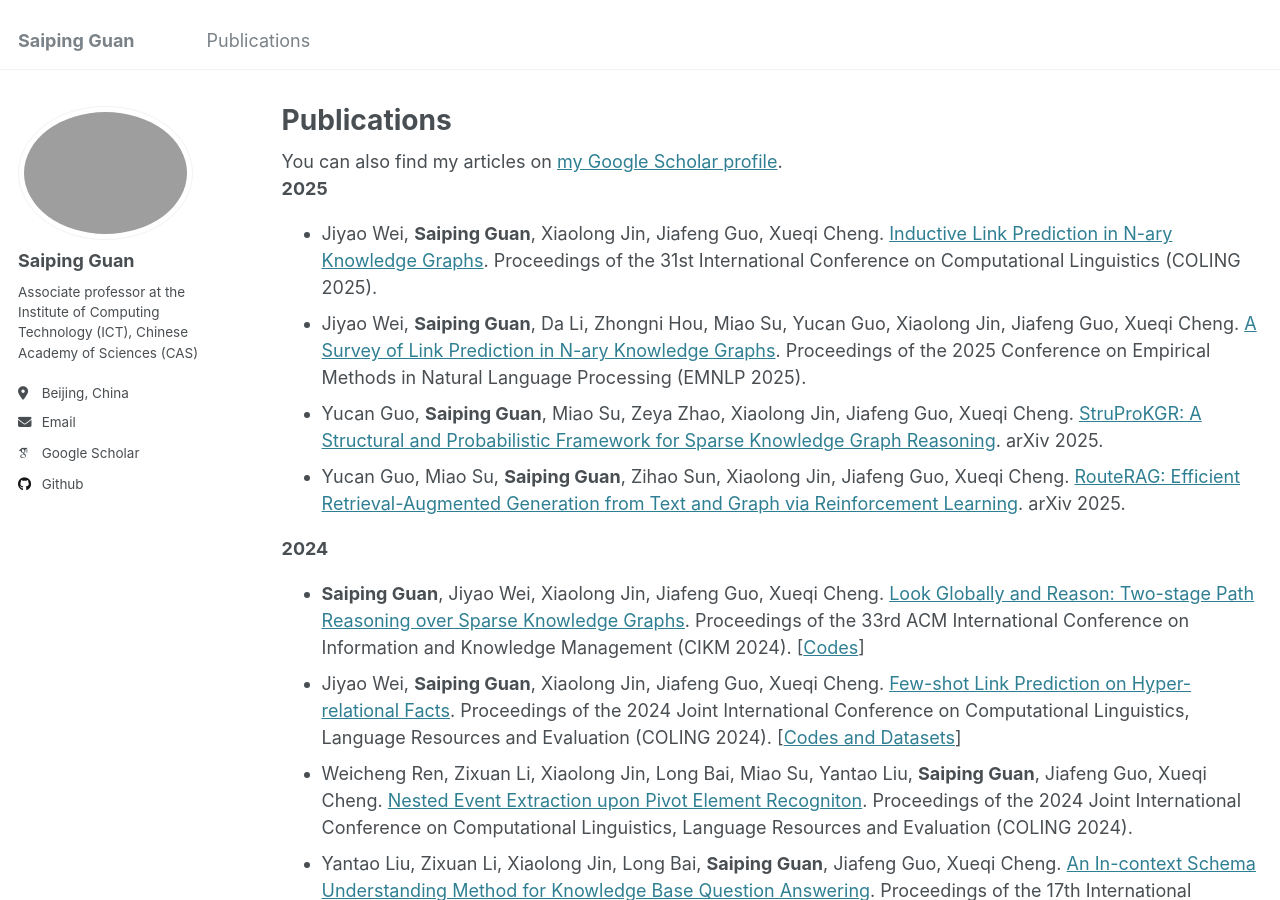
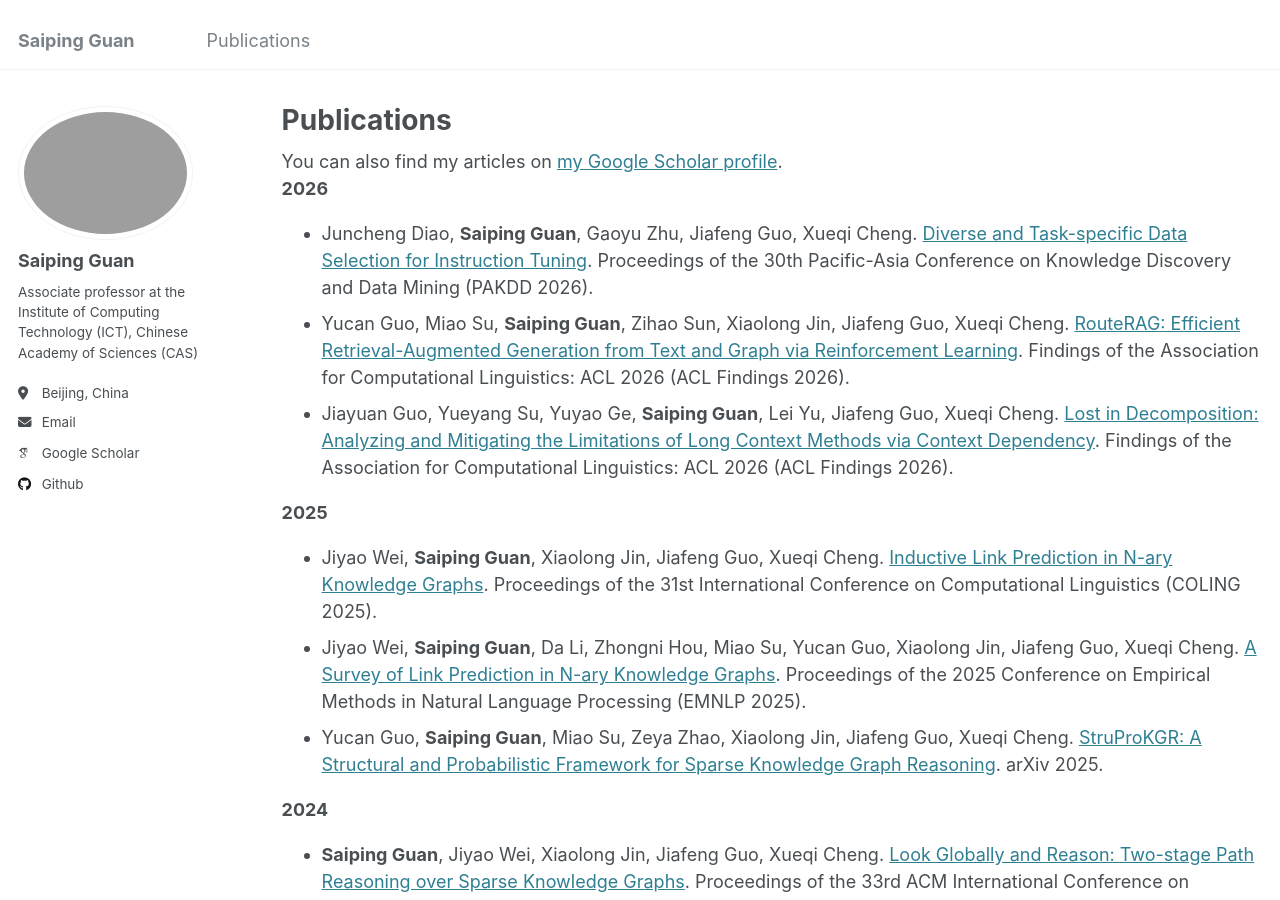
Before and after one commit to gsp2014/gsp2014.github.io, a Jekyll site: the page built from _pages/publications.html, in a window 1280 px wide and 900 px high. Built offline with Jekyll 4.4.1, drawn with Linux system fonts in a browser that asks for light colours; some web fonts are replaced.

Commit message:
Update publications.html

```diff
--- a/_pages/publications.html
+++ b/_pages/publications.html
@@ -8,6 +8,21 @@ author_profile: true
 {% if site.author.googlescholar %}
   <div class="wordwrap">You can also find my articles on <a href="{{site.author.googlescholar}}">my Google Scholar profile</a>.</div>
 {% endif %}
+
+<div class="year_style"><b>2026</b></div>
+<div class="personal_list">
+    <ul>
+        <li>
+          Juncheng Diao, <b>Saiping Guan</b>, Gaoyu Zhu, Jiafeng Guo, Xueqi Cheng. <a target="new" href="https://gsp2014.github.io/publications/">Diverse and Task-specific Data Selection for Instruction Tuning</a>. Proceedings of the 30th Pacific-Asia Conference on Knowledge Discovery and Data Mining (PAKDD 2026).
+        </li>
+        <li>
+          Yucan Guo, Miao Su, <b>Saiping Guan</b>, Zihao Sun, Xiaolong Jin, Jiafeng Guo, Xueqi Cheng. <a target="new" href="https://openreview.net/pdf?id=yi6elhFUJr">RouteRAG: Efficient Retrieval-Augmented Generation from Text and Graph via Reinforcement Learning</a>. Findings of the Association for Computational Linguistics: ACL 2026 (ACL Findings 2026).
+        </li>
+        <li>
+          Jiayuan Guo, Yueyang Su, Yuyao Ge, <b>Saiping Guan</b>, Lei Yu, Jiafeng Guo, Xueqi Cheng. <a target="new" href="https://openreview.net/pdf?id=F02AhIqITB">Lost in Decomposition: Analyzing and Mitigating the Limitations of Long Context Methods via Context Dependency</a>. Findings of the Association for Computational Linguistics: ACL 2026 (ACL Findings 2026).
+        </li>
+    </ul>
+</div>
 
 <div class="year_style"><b>2025</b></div>
 <div class="personal_list">
@@ -20,9 +35,6 @@ author_profile: true
         </li>
         <li>
           Yucan Guo, <b>Saiping Guan</b>, Miao Su, Zeya Zhao, Xiaolong Jin, Jiafeng Guo, Xueqi Cheng. <a target="new" href="https://arxiv.org/pdf/2512.12613">StruProKGR: A Structural and Probabilistic Framework for Sparse Knowledge Graph Reasoning</a>. arXiv 2025.
-        </li>
-        <li>
-          Yucan Guo, Miao Su, <b>Saiping Guan</b>, Zihao Sun, Xiaolong Jin, Jiafeng Guo, Xueqi Cheng. <a target="new" href="https://arxiv.org/pdf/2512.09487">RouteRAG: Efficient Retrieval-Augmented Generation from Text and Graph via Reinforcement Learning</a>. arXiv 2025.
         </li>
     </ul>
 </div>
```
